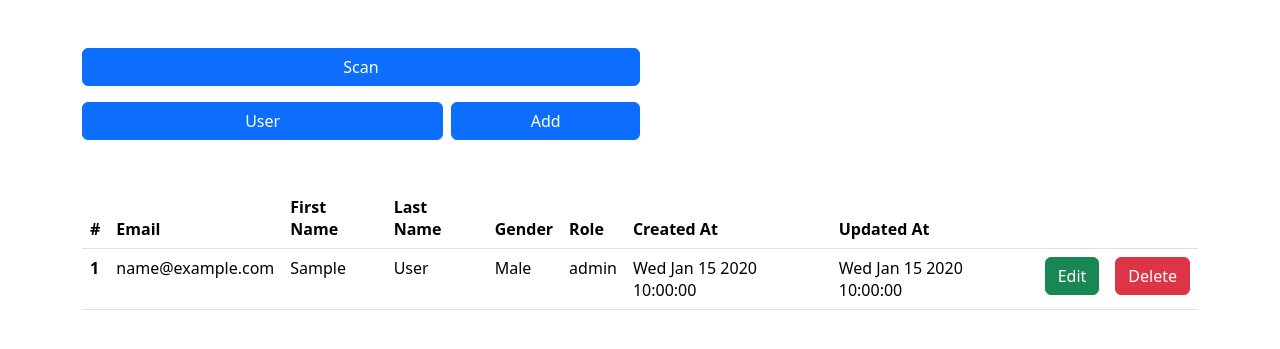
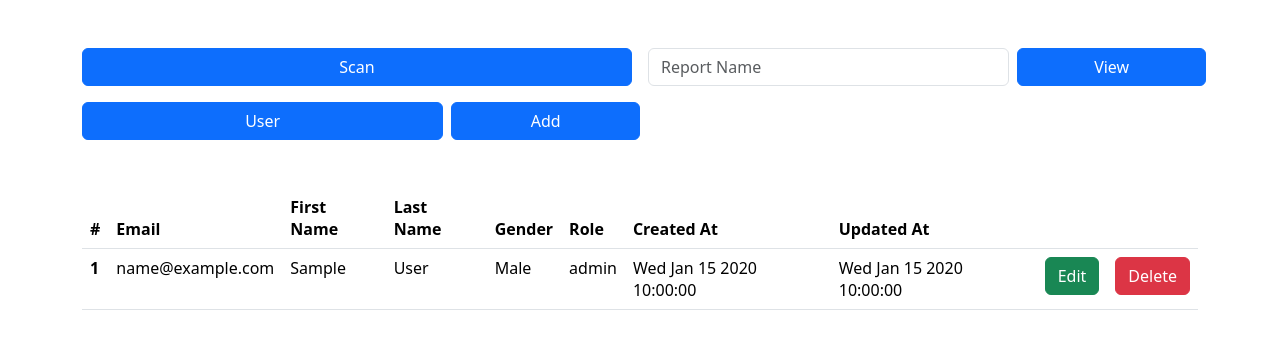
Before and after one commit to KT-Hg/Web-Scan, a Node server app: page / in a window 1280 px wide. Shown: the top 349 px of the page. Run offline with Node 20, Linux system fonts and the light colour scheme; tables that the repository leaves empty hold one stand-in row (values such as "Sample post"); some libraries are stand-ins or nearby versions.

Commit message:
view report

```diff
--- a/web-scan-api/src/controllers/homeController.js
+++ b/web-scan-api/src/controllers/homeController.js
@@ -95,6 +95,17 @@ let scan = async (req, res) => {
   }
 };
 
+let viewReport = async (req, res) => {
+  try {
+    let data = await scanServices.getReport(req.body.reportName);
+    return res.render("./RP/report.ejs", {
+      data: data,
+    });
+  } catch (error) {
+    console.log(error);
+  }
+};
+
 module.exports = {
   getHomePage: getHomePage,
 
@@ -109,4 +120,5 @@ module.exports = {
   getScanPage: getScanPage,
 
   scan: scan,
+  viewReport: viewReport,
 };
--- a/web-scan-api/src/routes/web.js
+++ b/web-scan-api/src/routes/web.js
@@ -17,6 +17,7 @@ let initWebRoutes = (app) => {
   router.get("/scan", homeController.getScanPage);
 
   router.post("/scan", homeController.scan);
+  router.post("/viewReport", homeController.viewReport);
 
   return app.use("/", router);
 };
--- a/web-scan-api/src/services/scanServices.js
+++ b/web-scan-api/src/services/scanServices.js
@@ -3,10 +3,12 @@ import net from "net";
 import moment from "moment";
 import Docker from "dockerode";
 import { exec } from "child_process";
+import { readFile } from "fs/promises";
 require("dotenv").config();
 
 let containerId = process.env.CONTAINER_ID;
 let containerIdZap = process.env.CONTAINER_ID_ZAP;
+let reportPath = process.env.REPORT_PATH;
 
 const docker = new Docker(); // Sử dụng cấu hình mặc định (socket Docker)
 
@@ -135,7 +137,7 @@ let scanZap = async (target) => {
       let command = ["rm", "-rf", "/home/zap/.ZAP_D/"];
       execCommandInContainer(containerIdZap, command);
       const timestamp = moment().format("HHmmssDDMMYY");
-      const reportPath = `/tmp/report${timestamp}.html`;
+      const reportPath = `/tmp/report${timestamp}.json`;
       const freePort = await getAvailablePort(8080, containerIdZap);
       console.log(freePort.toString());
 
@@ -158,10 +160,23 @@ let scanZap = async (target) => {
   });
 };
 
+let getReport = async (reportName) => {
+  return new Promise(async (resolve, reject) => {
+    try {
+      const data = await readFile(`${reportPath + reportName}.json`, "utf8");
+      const jsonData = JSON.parse(data);
+      resolve(jsonData);
+    } catch (error) {
+      reject(error);
+    }
+  });
+};
+
 module.exports = {
   scanNmap: scanNmap,
   scanSkipfish: scanSkipfish,
   scanNikto: scanNikto,
   scanWapiti: scanWapiti,
   scanZap: scanZap,
+  getReport: getReport,
 };
--- a/web-scan-api/src/views/homepage.ejs
+++ b/web-scan-api/src/views/homepage.ejs
@@ -21,9 +21,25 @@
   <body>
     <div class="container mt-5">
       <div class="row g-3">
-        <div class="col-md-12">
-          <a href="/scan" class="btn btn-primary col-md-6 col-12">Scan</a>
+        <div class="col-md-6 col-12">
+          <a href="/scan" class="btn btn-primary col-12">Scan</a>
         </div>
+        <form class="col-md-6 col-12 mb-0" action="/viewReport" method="POST"">
+          <div class="row g-3">
+            <div class="col-md-8 col-sm-10">
+              <input
+                type="text"
+                class="form-control"
+                id="inputReportName"
+                name="reportName"
+                placeholder="Report Name"/>
+            </div>
+            <div class="col-md-4 col-sm-2 px-md-0 d-flex align-items-end">
+              <button type="submit" class="btn btn-primary col-12">View</button>
+            </div>
+          </div>
+        </form>
+        <div class="m-0"></div>
         <div class="col-md-4 col-sm-10">
           <a href="/homeUser" class="btn btn-primary col-12">User</a>
         </div>
```
Also changed, not shown: web-scan-api/src/views/RP/report.ejs (added, +42 -0 lines).
